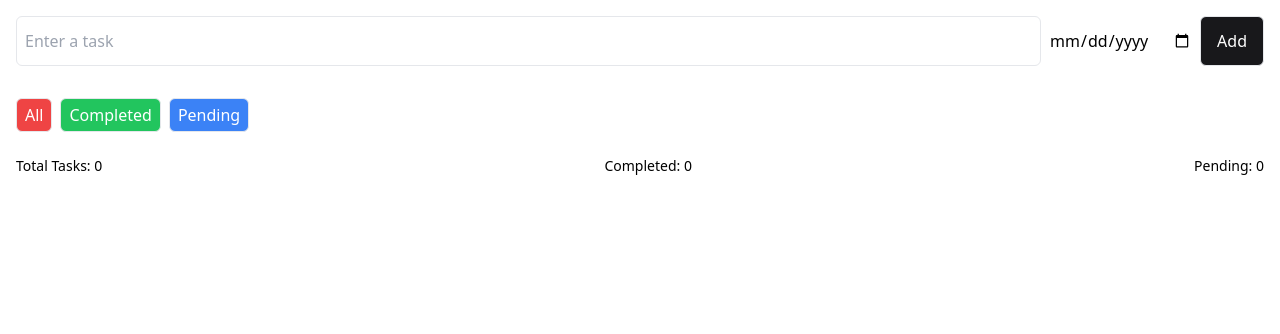
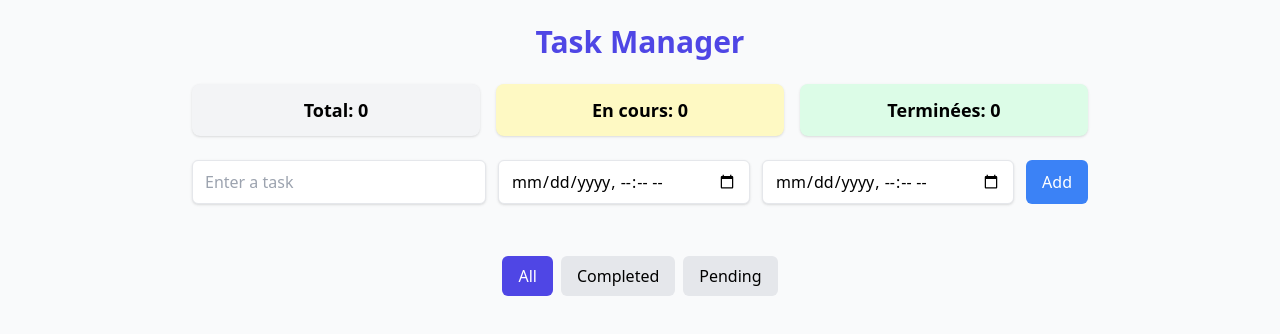
Before and after one commit to Edemaga-Heritier/To-do-List, a React (Vite) app: page / in a window 1280 px wide. Shown: the top 334 px of the page. Built offline with nearby package versions, Linux system fonts and the light colour scheme.

Commit message:
ajoute le reponsive

```diff
--- a/package.json
+++ b/package.json
@@ -11,6 +11,8 @@
   },
   "dependencies": {
     "react": "^19.0.0",
+    "react-dnd": "^16.0.1",
+    "react-dnd-html5-backend": "^16.0.1",
     "react-dom": "^19.0.0"
   },
   "devDependencies": {
--- a/src/App.jsx
+++ b/src/App.jsx
@@ -1,67 +1,121 @@
-import { useState, useEffect } from "react";
+/* eslint-disable react/prop-types */
+import { useState, useEffect, useRef } from "react";
+import { DndProvider, useDrag, useDrop } from "react-dnd";
+import { HTML5Backend } from "react-dnd-html5-backend";
+
+const ItemType = "TODO";
 
 export default function App() {
   const [todos, setTodos] = useState([]);
   const [completedTodos, setCompletedTodos] = useState([]);
   const [filter, setFilter] = useState("all");
 
-  // Charger les tâches depuis le localStorage
+  // Référence pour focus automatique
+  const inputRef = useRef();
+
+  // Filtrage des tâches
+  const getFilteredTodos = () => {
+    switch (filter) {
+      case "completed":
+        return todos.filter((t) => completedTodos.includes(t.id));
+      case "pending":
+        return todos.filter((t) => !completedTodos.includes(t.id));
+      default:
+        return todos;
+    }
+  };
+
   useEffect(() => {
     const savedTodos = JSON.parse(localStorage.getItem("todos")) || [];
     setTodos(savedTodos);
   }, []);
 
-  // Sauvegarder les tâches dans le localStorage
   useEffect(() => {
     localStorage.setItem("todos", JSON.stringify(todos));
   }, [todos]);
 
-  // Filtrer les tâches
-  const getFilteredTodos = () => {
-    if (filter === "completed")
-      return todos.filter((t) => completedTodos.includes(t));
-    if (filter === "pending")
-      return todos.filter((t) => !completedTodos.includes(t));
-    return todos;
+  const isNearDeadline = (dueDate) => {
+    const today = new Date();
+    const taskDate = new Date(dueDate);
+    const diffInHours = (taskDate - today) / (1000 * 60 * 60);
+    return diffInHours <= 24 && diffInHours > 0;
   };
 
-  // Ajouter une tâche avec date
   const onAction = (formData) => {
     const todoText = formData.get("todo");
     const dueDate = formData.get("dueDate");
+    const finDate = formData.get("finDate");
 
     if (todoText && todoText.trim() !== "") {
-      setTodos([...todos, { text: todoText, dueDate }]);
+      const newTodo = {
+        id: Date.now(),
+        text: todoText,
+        dueDate,
+        finDate,
+      };
+
+      setTodos([...todos, newTodo]);
+
+      if (isNearDeadline(dueDate)) {
+        alert(
+          `⏰ Attention ! La tâche "${todoText}" arrive bientôt à échéance.`
+        );
+      }
+
+      // Focus sur le champ de saisie
+      inputRef.current.focus();
     }
   };
 
-  // Marquer/démarquer une tâche comme complète
-  const toggleComplete = (todo) => {
-    if (completedTodos.includes(todo)) {
-      setCompletedTodos(completedTodos.filter((t) => t !== todo));
+  const moveTodo = (dragIndex, hoverIndex) => {
+    const updatedTodos = [...todos];
+    const [draggedTodo] = updatedTodos.splice(dragIndex, 1);
+    updatedTodos.splice(hoverIndex, 0, draggedTodo);
+    setTodos(updatedTodos);
+  };
+
+  const toggleComplete = (id) => {
+    if (completedTodos.includes(id)) {
+      setCompletedTodos(completedTodos.filter((t) => t !== id));
     } else {
-      setCompletedTodos([...completedTodos, todo]);
+      setCompletedTodos([...completedTodos, id]);
     }
   };
 
-  // Modifier une tâche
-  const editTodo = (oldTodo, newText) => {
+  const editTodo = (id, newText) => {
     if (!newText) return;
-    const updatedTodos = todos.map((t) =>
-      t === oldTodo ? { ...t, text: newText } : t
+    const updatedTodos = todos.map((todo) =>
+      todo.id === id ? { ...todo, text: newText } : todo
     );
     setTodos(updatedTodos);
   };
 
-  // Supprimer une tâche
-  const deleteTodo = (todoToDelete) => {
-    setTodos(todos.filter((t) => t !== todoToDelete));
-    setCompletedTodos(completedTodos.filter((t) => t !== todoToDelete));
+  const deleteTodo = (id) => {
+    setTodos(todos.filter((todo) => todo.id !== id));
+    setCompletedTodos(completedTodos.filter((t) => t !== id));
   };
 
   return (
-    <div className="p-4 flex flex-col gap-4">
-      {/* Formulaire pour ajouter une tâche */}
+    <DndProvider backend={HTML5Backend}>
+      <div className="p-6 bg-gray-50 min-h-screen flex flex-col items-center">
+        <h1 className="text-3xl font-bold text-center mb-6 text-indigo-600">
+          Task Manager
+        </h1>
+
+        {/* Compteurs des tâches */}
+        <div className="mb-6 grid grid-cols-1 sm:grid-cols-3 gap-4 text-lg font-semibold w-full max-w-4xl">
+          <p className="bg-gray-100 rounded-lg p-3 text-center shadow">
+            Total: {todos.length}
+          </p>
+          <p className="bg-yellow-100 rounded-lg p-3 text-center shadow">
+            En cours: {todos.length - completedTodos.length}
+          </p>
+          <p className="bg-green-100 rounded-lg p-3 text-center shadow">
+            Terminées: {completedTodos.length}
+          </p>
+        </div>
+
+        {/* Formulaire */}
         <form
           onSubmit={(e) => {
             e.preventDefault();
@@ -69,88 +123,135 @@ export default function App() {
             onAction(formData);
             e.target.reset();
           }}
-        className="flex items-center gap-2"
+          className="flex flex-col sm:flex-row gap-3 mb-8 w-full max-w-4xl"
         >
           <input
+            ref={inputRef}
             name="todo"
-          className="border rounded-md px-2 py-3 flex-1"
+            className="border rounded-md px-3 py-2 flex-1 shadow"
             placeholder="Enter a task"
             required
           />
-        <input type="date" name="dueDate" required />
+          <input
+            type="datetime-local"
+            name="dueDate"
+            className="border rounded-md px-3 py-2 shadow"
+            required
+          />
+          <input
+            type="datetime-local"
+            name="finDate"
+            className="border rounded-md px-3 py-2 shadow"
+            required
+          />
           <button
             type="submit"
-          className="border rounded-md px-4 py-3 bg-zinc-900 text-white"
+            className="bg-blue-500 text-white px-4 py-2 rounded-md hover:bg-blue-600 transition-all"
           >
             Add
           </button>
         </form>
 
         {/* Liste des tâches */}
-      <ul className="flex flex-col gap-4">
+        <ul className="space-y-4 w-full max-w-4xl">
           {getFilteredTodos().map((todo, index) => (
-          <li
-            key={index}
-            className={`bg-zinc-200 px-4 py-2 flex items-center rounded-md ${
-              completedTodos.includes(todo) ? "line-through text-gray-500" : ""
+            <TodoItem
+              key={todo.id}
+              index={index}
+              todo={todo}
+              moveTodo={moveTodo}
+              toggleComplete={toggleComplete}
+              deleteTodo={deleteTodo}
+              editTodo={editTodo}
+              isNearDeadline={isNearDeadline}
+              completed={completedTodos.includes(todo.id)}
+            />
+          ))}
+        </ul>
+
+        {/* Boutons de filtre */}
+        <div className="flex gap-2 mt-5">
+          {["all", "completed", "pending"].map((type) => (
+            <button
+              key={type}
+              onClick={() => setFilter(type)}
+              className={`px-4 py-2 rounded-md transition-all ${
+                filter === type
+                  ? "bg-indigo-600 text-white"
+                  : "bg-gray-200 hover:bg-gray-300"
               }`}
             >
-            <div className="flex-1">
-              <span>{todo.text}</span> -{" "}
-              <span className="text-sm text-gray-600">
-                Due: {todo.dueDate || "No date"}
-              </span>
+              {type.charAt(0).toUpperCase() + type.slice(1)}
+            </button>
+          ))}
         </div>
+      </div>
+    </DndProvider>
+  );
+}
+
+function TodoItem({
+  todo,
+  index,
+  moveTodo,
+  toggleComplete,
+  deleteTodo,
+  editTodo,
+  isNearDeadline,
+  completed,
+}) {
+  const [, ref] = useDrag({
+    type: ItemType,
+    item: { index },
+  });
+
+  const [, drop] = useDrop({
+    accept: ItemType,
+    hover: (item) => {
+      if (item.index !== index) {
+        moveTodo(item.index, index);
+        item.index = index;
+      }
+    },
+  });
+
+  return (
+    <li
+      ref={(node) => ref(drop(node))}
+      className={`flex flex-col sm:flex-row items-start sm:items-center justify-between p-4 rounded-lg shadow-md transition-all ${
+        completed
+          ? "bg-gray-200 line-through text-gray-500"
+          : isNearDeadline(todo.dueDate)
+          ? "bg-yellow-50"
+          : "bg-white"
+      }`}
+    >
+      <div>
+        <p className="font-semibold">{todo.text}</p>
+        <p className="text-sm text-gray-500">Due: {todo.dueDate}</p>
+      </div>
+
       <input
         type="checkbox"
-              checked={completedTodos.includes(todo)}
-              onChange={() => toggleComplete(todo)}
-              className="mr-2"
+        checked={completed}
+        onChange={() => toggleComplete(todo.id)}
+        className="m-2"
       />
+
+      <div className="flex gap-2">
         <button
-              onClick={() => deleteTodo(todo)}
-              className="border border-zinc-800 px-2 py-1 text-zinc-900 rounded-md bg-emerald-200 ml-2"
+          onClick={() => deleteTodo(todo.id)}
+          className="bg-red-500 text-white px-3 py-1 rounded-md hover:bg-red-600 transition-all"
         >
           Delete
         </button>
         <button
-              onClick={() => editTodo(todo, prompt("Edit Todo", todo.text))}
-              className="border border-zinc-800 px-2 py-1 text-zinc-900 rounded-md bg-amber-200 ml-2"
+          onClick={() => editTodo(todo.id, prompt("Edit Todo", todo.text))}
+          className="bg-yellow-500 text-white px-3 py-1 rounded-md hover:bg-yellow-600 transition-all"
         >
           Edit
         </button>
+      </div>
     </li>
-        ))}
-      </ul>
-
-      {/* Boutons de filtre */}
-      <div className="flex gap-2">
-        <button
-          onClick={() => setFilter("all")}
-          className="border rounded-md px-2 py-1 bg-red-500 text-white"
-        >
-          All
-        </button>
-        <button
-          onClick={() => setFilter("completed")}
-          className="border rounded-md px-2 py-1 bg-green-500 text-white"
-        >
-          Completed
-        </button>
-        <button
-          onClick={() => setFilter("pending")}
-          className="border rounded-md px-2 py-1 bg-blue-500 text-white"
-        >
-          Pending
-        </button>
-      </div>
-
-      {/* Statistiques */}
-      <div className="flex justify-between text-sm mt-2">
-        <p>Total Tasks: {todos.length}</p>
-        <p>Completed: {completedTodos.length}</p>
-        <p>Pending: {todos.length - completedTodos.length}</p>
-      </div>
-    </div>
   );
 }
```
Also changed, not shown: 1 other file (tests, documents, lock files or other folders). Lines whose indentation alone changed are shown as unchanged.
